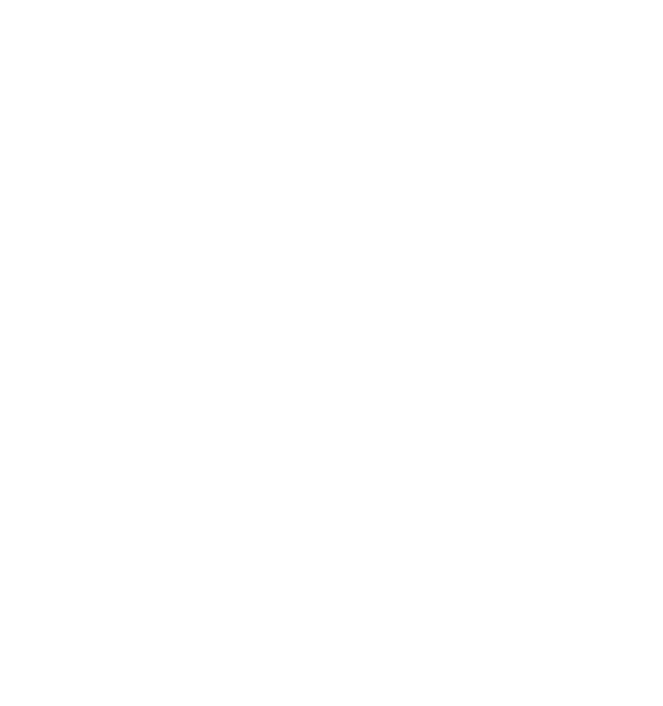
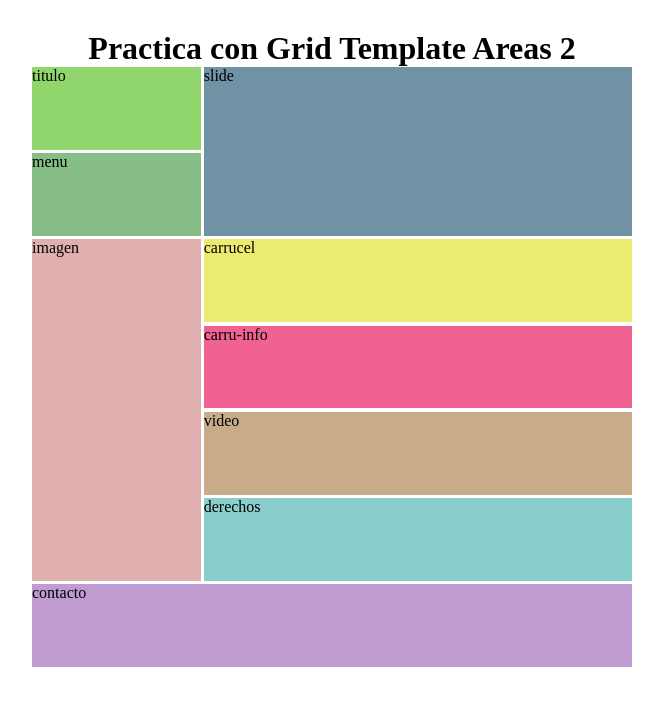
Before and after one commit to DeboraAlejandraGarciaCruz/TEMPLATES, a plain HTML site: page index2.html in a window 1280 px wide. Shown: the whole page, without its empty margins (308-971 px from the left). Drawn offline with Linux system fonts and the light colour scheme; files that its build step writes are made by us from their sources.

Commit message:
Update index2.html

```diff
--- a/index2.html
+++ b/index2.html
@@ -7,6 +7,19 @@
     <title>Practica Grid Template 2</title>
     <link rel="stylesheet" href="css/estilo.css">
 </head>
-
+<body>
+    <h1> Practica con Grid Template Areas 2</h1>
+    <section  class="content-grid">
+        <article class="contenido"> titulo </article>
+        <article class="contenido"> menu </article>
+        <article class="contenido"> slide </article>
+        <article class="contenido"> carrucel </article>
+        <article class="contenido"> carru-info </article>
+        <article class="contenido"> imagen </article>
+        <article class="contenido"> video </article>
+        <article class="contenido"> derechos </article>
+        <article class="contenido"> contacto </article>
+    </section>
+</body>
 
 </html>
```
